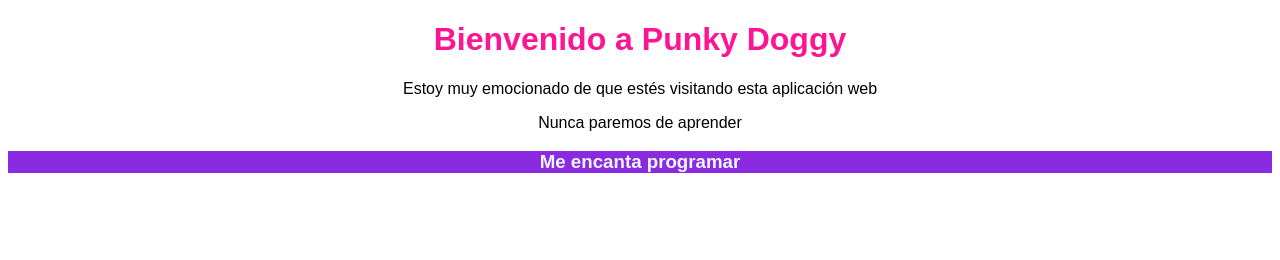
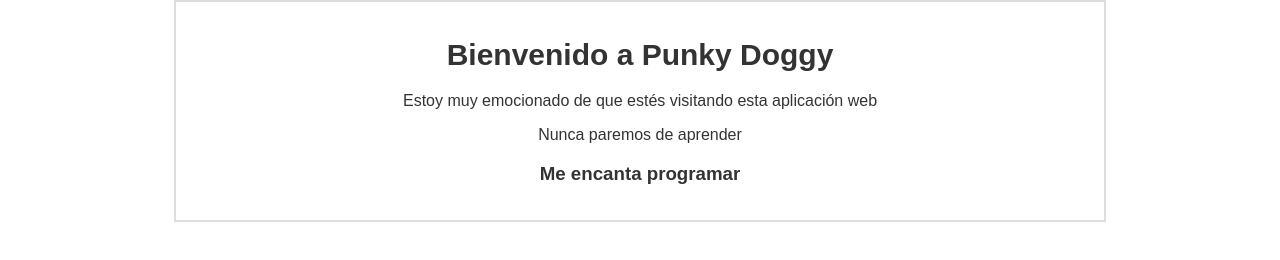
Before and after one commit to BryanGalicia23/punk-doggy, a plain HTML site: page index.html in a window 1280 px wide. Drawn offline with Linux system fonts and the light colour scheme.

Commit message:
Versión más reciente del master

```diff
--- a/css/style.css
+++ b/css/style.css
@@ -1,15 +1,20 @@
 body {
   text-align: center;
   font-family: "Arial";
-  color: black;
+  color: #333;
+  font-size: 16px;
+  margin: 0;
+  padding: 0;
 }
 
-h1 {
-  color: deeppink;
+#container {
+  width: 70%;
+  padding: 1em;
+  text-align: center;
+  border: 2px solid #ddd;
+  margin: 0 auto;
 }
 
-div {
-  background-color: blueviolet;
-  color: aliceblue;
-  font-weight: bolder;
+#container h1 {
+  font-size: 30px;
 }
--- a/index.html
+++ b/index.html
@@ -10,11 +10,13 @@
 </head>
 
 <body>
-  <h1>Bienvenido a Punky Doggy</h1>
-  <p>Estoy muy emocionado de que estés visitando esta aplicación web</p>
-  <p>Nunca paremos de aprender</p>
-  <div>
-    <h3>Me encanta programar</h3>
+  <div id="container">
+    <div id="post">
+      <h1>Bienvenido a Punky Doggy</h1>
+      <p>Estoy muy emocionado de que estés visitando esta aplicación web</p>
+      <p>Nunca paremos de aprender</p>
+      <h3>Me encanta programar</h3>
+    </div>
   </div>
 </body>
 
```
